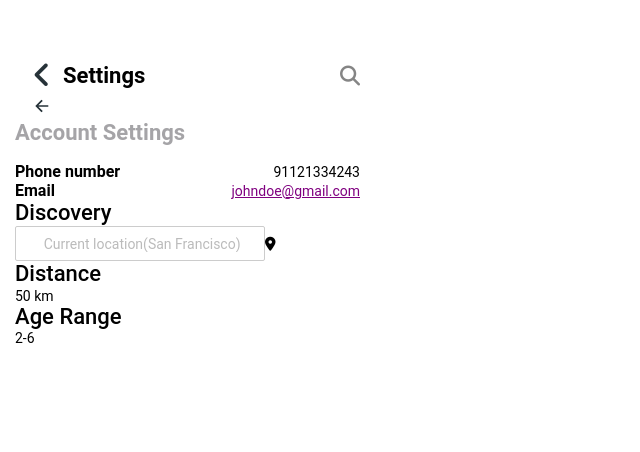
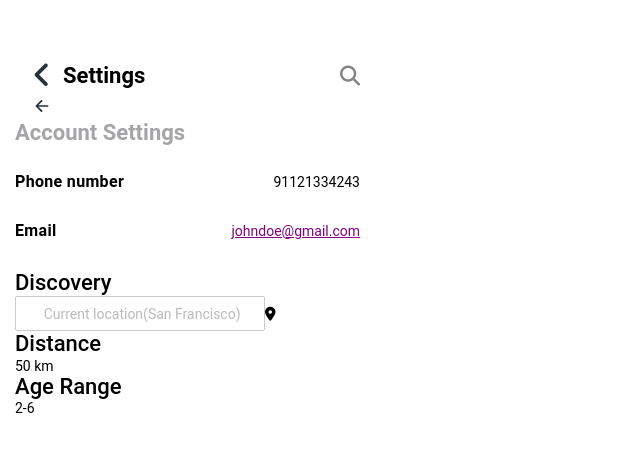
Before and after one commit to abiola814/dating-app, a React (Create React App) app: page /account-settings in a window 1280 px wide. Shown: the top 452 px of the page, without its empty margins (0-640 px from the left). Built offline with nearby package versions, Linux system fonts and the light colour scheme; no server answers.

Commit message:
last maybe

```diff
--- a/src/pages/account-settings.css
+++ b/src/pages/account-settings.css
@@ -33,17 +33,18 @@ body{
     line-height: 19px;
     text-align: left;
     color: #29252E6B;
-    margin-bottom: 20px;
+    margin-bottom: 30px;
 }
 .phone-set{
     display: flex;
     align-items: center;
     justify-content: space-between;
+    margin-bottom: 30px;
 }
 .phone-set h3{
     font-size: 16px;
     font-weight: 600;
     line-height: 19px;
-    letter-spacing: 0.02-em;
+    letter-spacing: 0.02em;
     text-align: left;
 }
```
